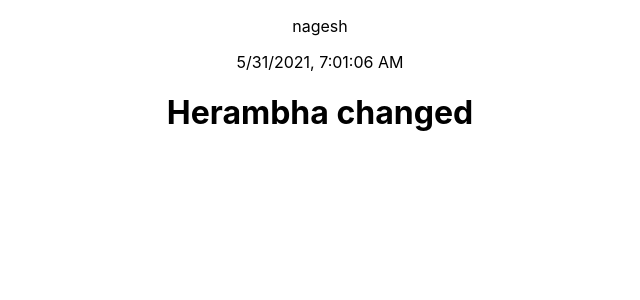
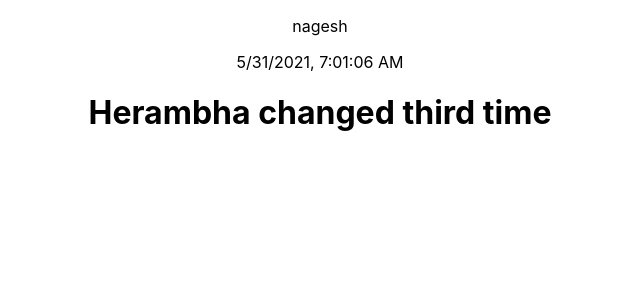
Before and after one commit to nageshvvsk/sunday-test, a React (Create React App) app: page / in a window 1280 px wide. Shown: the top 300 px of the page, without its empty margins (320-960 px from the left). Built offline with nearby package versions, Linux system fonts and the light colour scheme.

Commit message:
Third modification

```diff
--- a/src/App.js
+++ b/src/App.js
@@ -5,7 +5,7 @@ function App() {
     <div className="App">
       <p>nagesh</p>
       <p>{new Date().toLocaleString() + ""}</p>
-      <h1>Herambha changed</h1>
+      <h1>Herambha changed third time</h1>
     </div>
   );
 }
```
